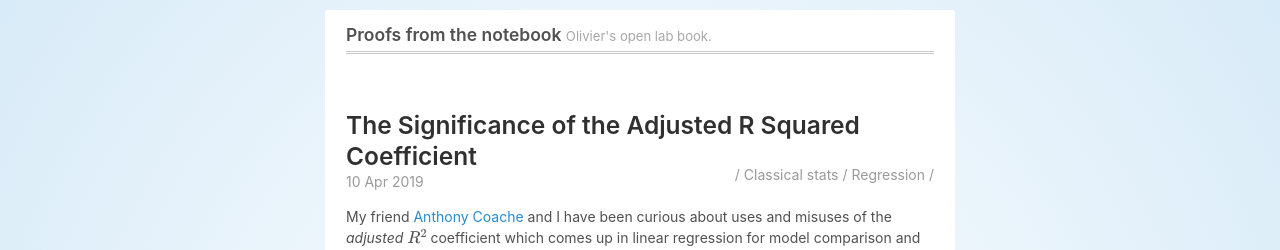
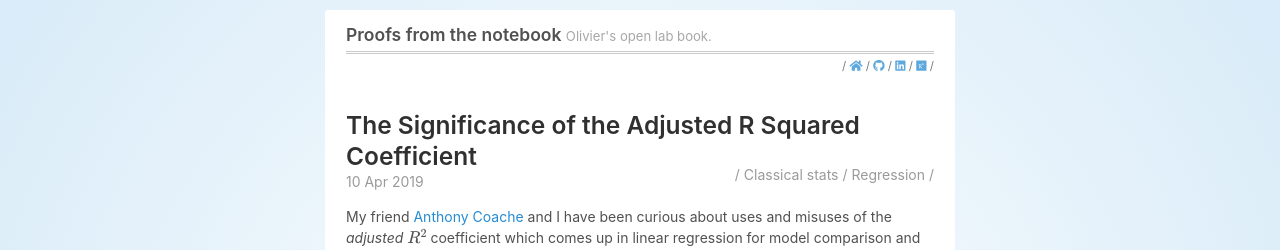
Before and after one commit to OlivierBinette/blog, a Jekyll site: the page built from index.html, in a window 1280 px wide. Shown: the top 250 px of the page. Built offline with Jekyll 4.4.1, drawn with Linux system fonts in a browser that asks for light colours; nearby versions of some CDN libraries; formulas are drawn with MathJax 3; the list of posts is cut into pages by our own code.

Commit message:
Added social media icons.

```diff
--- a/_includes/head.html
+++ b/_includes/head.html
@@ -15,6 +15,9 @@
   <link rel="shortcut icon" href="{{ site.baseurl }}/public/favicon.ico">
   <link rel="alternate" type="application/atom+xml" title="{{ site.title }}" href="{{ site.baseurl }}/atom.xml">
 
+  <!--Social media icons-->
+  <link rel="stylesheet" href="https://use.fontawesome.com/releases/v5.8.1/css/all.css" integrity="sha384-50oBUHEmvpQ+1lW4y57PTFmhCaXp0ML5d60M1M7uH2+nqUivzIebhndOJK28anvf" crossorigin="anonymous">
+
   <script type="text/x-mathjax-config">
   MathJax.Hub.Config({
     tex2jax: {
--- a/_layouts/default.html
+++ b/_layouts/default.html
@@ -15,6 +15,18 @@
         </h3>
         <div style="border-style:solid none none none; border-width:1px; border-color:#515151;opacity:0.3;margin-top:5px"></div>
         <div style="border-style:solid none none none; border-width:1px; border-color:#515151;opacity:0.3;margin-top:1px"></div>
+
+        <div style="float:right; opacity: 0.75;">
+          <small>
+          / <a href="https://olivierbinette.ca"><i class="fas fa-home"></i></a>
+          / <a href="https://github.com/olivierbinette"><i class="fab fa-github"></i></a>
+          / <a href="https://www.linkedin.com/in/olivier-binette/"><i class="fab fa-linkedin"></i></a>
+          / <a href="https://www.researchgate.net/profile/Olivier_Binette"><i class="fab fa-researchgate"></i></a>
+          /
+          </small>
+        </div>
+
+
       </header>
 
       <main>
```
